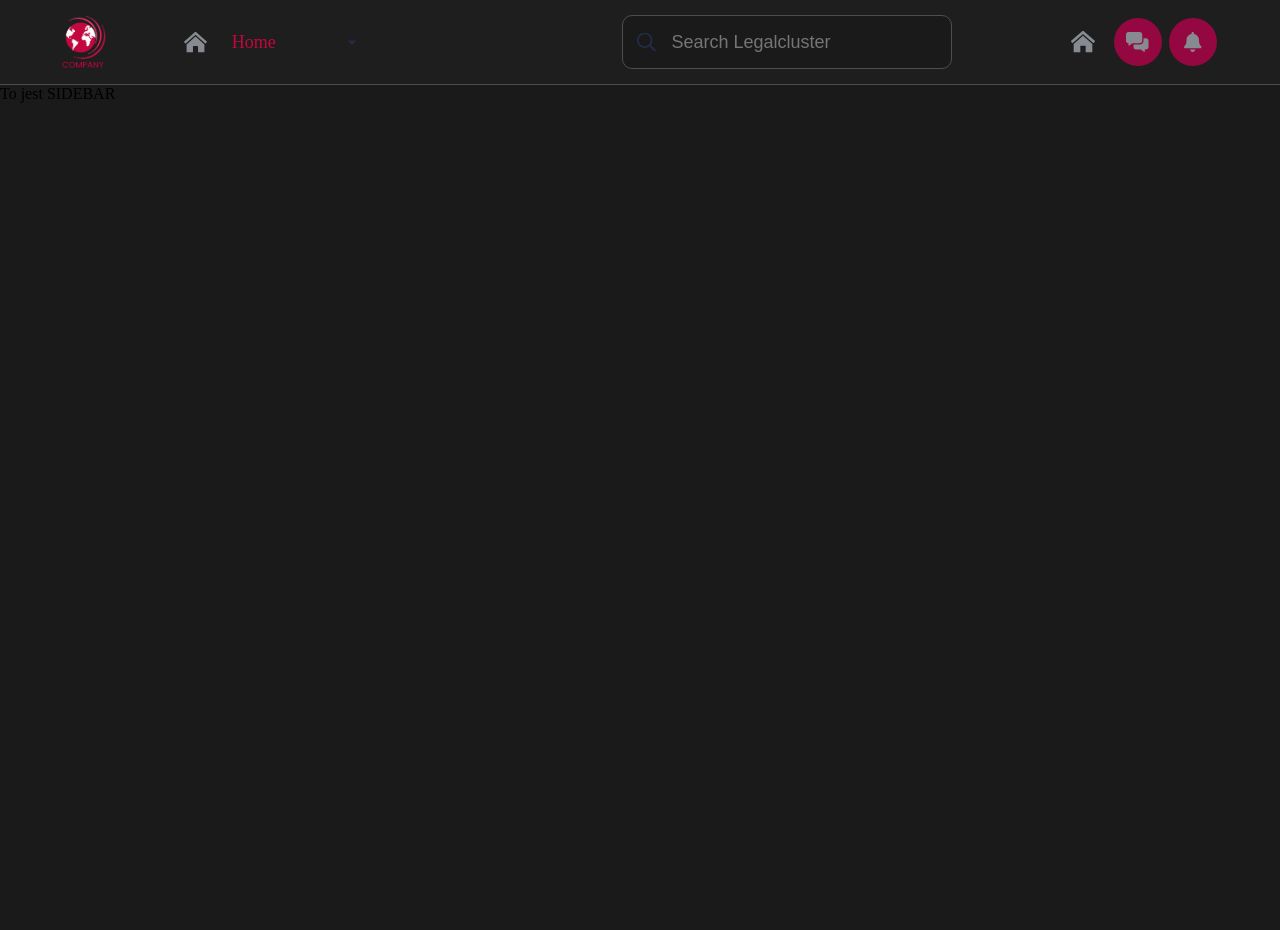
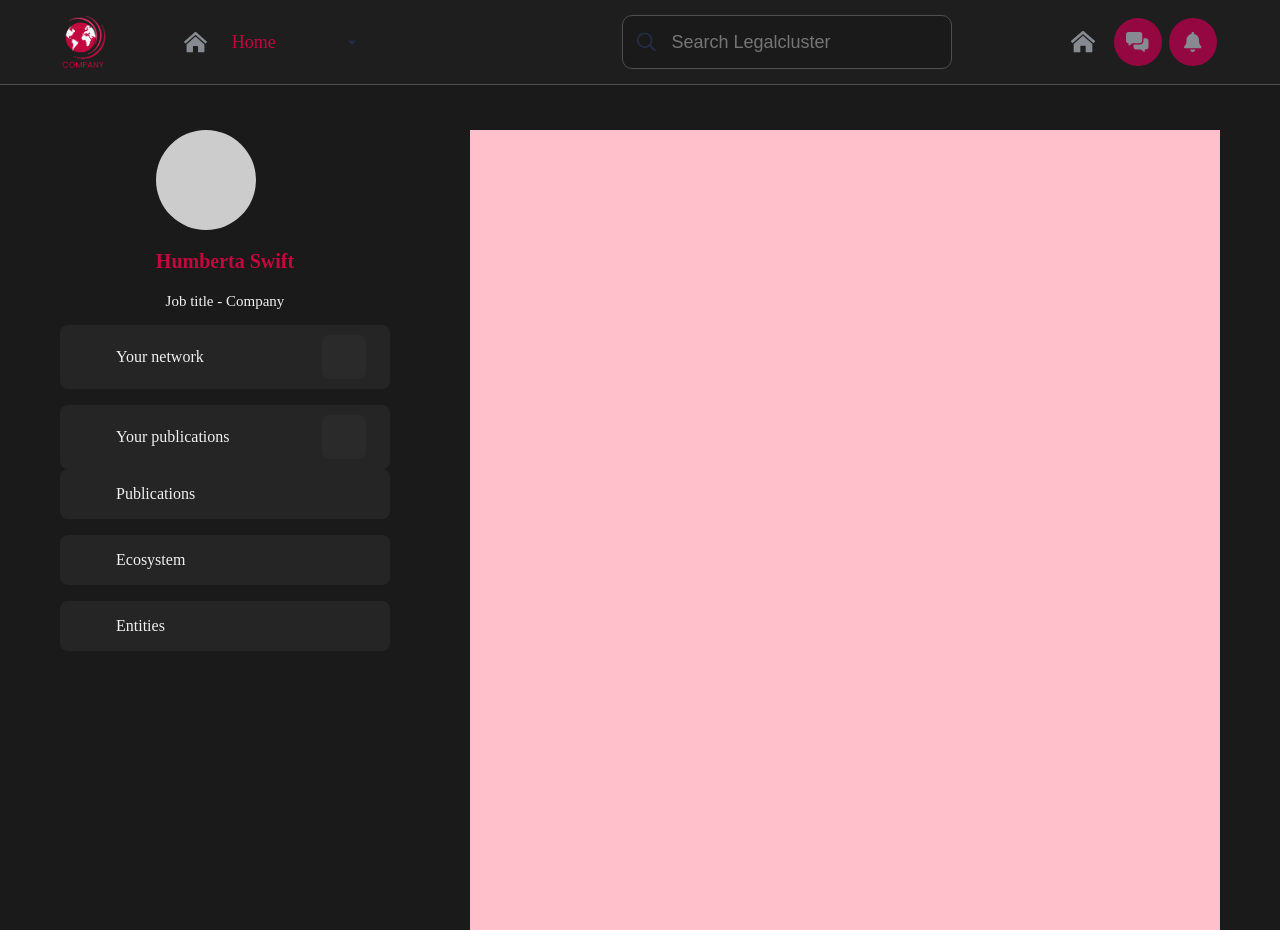
Before and after one commit to miceyjuice/react-uni-app, a React (Create React App) app: page / in a window 1280 px wide. Before the commit the page ends 800 px from the top, so only its background shows below. Built offline with nearby package versions, Linux system fonts and the light colour scheme.

Commit message:
working on sidebar

```diff
--- a/src/components/MainPage/MainPage.tsx
+++ b/src/components/MainPage/MainPage.tsx
@@ -1,12 +1,17 @@
 import { FC } from "react";
 import Navbar from "../Navbar/Navbar";
 import SideBar from "../Sidebar/Sidebar";
+import Wrapper from "../../styledHelpers/components/Wrapper";
+import Content from "../../styledHelpers/components/Content";
 
 export const App: FC = () => {
   return (
     <>
       <Navbar />
-      <SideBar />
+      <Wrapper>
+        <SideBar />
+        <Content />
+      </Wrapper>
     </>
   );
 };
--- a/src/components/Navbar/Navbar.tsx
+++ b/src/components/Navbar/Navbar.tsx
@@ -2,8 +2,8 @@ import { FC } from "react";
 import styled from "styled-components";
 
 import homeIcon from "../../assets/icons/house.svg";
+import dropdownIcon from "../../assets/icons/arrow-down.svg";
 import searchIcon from "../../assets/icons/search.svg";
-import dropdownIcon from "../../assets/icons/arrow-down.svg";
 import commentsIcon from "../../assets/icons/comments.svg";
 import notificationIcon from "../../assets/icons/bell.svg";
 
@@ -14,44 +14,8 @@ import Search from "../../styledHelpers/components/Search";
 import Icons from "../../styledHelpers/components/Icons";
 import Ul from "../../styledHelpers/components/Ul";
 import Li from "../../styledHelpers/components/Li";
+import StyledA from "../../styledHelpers/components/StyledA";
 import { Theme } from "../../styledHelpers/Theme";
-
-const StyledA = styled.a`
-  display: inline-block;
-  text-align: center;
-  text-decoration: none;
-  position: relative;
-
-  ::before {
-    content: "";
-    display: block;
-    position: absolute;
-    height: 100%;
-    max-height: 1.56rem;
-    width: 1.5rem;
-    left: -3rem;
-    top: 0;
-    background-image: url(${homeIcon});
-    background-position: center;
-    background-size: contain;
-    background-repeat: no-repeat;
-  }
-
-  ::after {
-    content: "";
-    display: block;
-    position: absolute;
-    height: 100%;
-    max-height: 1.56rem;
-    width: 0.5rem;
-    right: -5rem;
-    top: 0;
-    background-image: url(${dropdownIcon});
-    background-position: center;
-    background-size: contain;
-    background-repeat: no-repeat;
-  }
-`;
 
 const SearchInput = styled.input`
   padding: 0.5em 3rem;
@@ -112,7 +76,9 @@ export const App: FC = () => {
         <Menu>
           <Ul>
             <Li>
-              <StyledA>Home</StyledA>
+              <StyledA beforeImg={homeIcon} afterImg={dropdownIcon}>
+                Home
+              </StyledA>
             </Li>
           </Ul>
         </Menu>
--- a/src/components/Sidebar/Sidebar.tsx
+++ b/src/components/Sidebar/Sidebar.tsx
@@ -1,7 +1,109 @@
 import React, { FC } from "react";
+import styled from "styled-components";
+import Theme from "../../styledHelpers/Theme";
+
+import StyledA from "../../styledHelpers/components/StyledA";
+
+const AddButton = styled.button`
+  width: 2.75rem;
+  height: 2.75rem;
+  background-color: ${Theme.Colors.darkGrey};
+  border: none;
+  border-radius: 0.5rem;
+`;
+
+const ProfileSection = styled.div`
+  text-align: center;
+  display: flex;
+  justify-content: center;
+  flex-wrap: wrap;
+`;
+const PersonBlock = styled.div``;
+const PersonImage = styled.div`
+  width: 6.25rem;
+  height: 6.25rem;
+  border-radius: 50%;
+  background-color: #ccc;
+`;
+const PersonFullName = styled.h3`
+  flex-basis: 100%;
+  font-size: ${Theme.FontSizes[20]};
+  font-weight: ${Theme.FontWeights.semibold};
+  color: ${Theme.Colors.red};
+`;
+const PersonJob = styled.p`
+  font-size: ${Theme.FontSizes[15]};
+  font-weight: ${Theme.FontWeights.light};
+  color: ${Theme.Colors.white};
+`;
+
+const ProfileOptions = styled.div``;
+const StyledUl = styled.ul`
+  display: flex;
+  flex-wrap: wrap;
+  gap: 1rem;
+  list-style-type: none;
+  width: 20.625rem;
+  margin: 0;
+  padding: 0;
+`;
+const StyledLi = styled.li`
+  display: flex;
+  justify-content: space-between;
+  width: 100%;
+  align-items: center;
+  padding: 1rem 1.5rem;
+  max-height: 4rem;
+  background-color: #262525;
+  border-radius: 0.5rem;
+`;
+
+const SideMenu = styled.div``;
+
+const StyledWrapper = styled.div`
+  flex-basis: 20%;
+  flex-wrap: wrap;
+  justify-content: center;
+  color: ${Theme.Colors.white};
+`;
 
 export const App: FC = () => {
-  return <div> To jest SIDEBAR </div>;
+  return (
+    <StyledWrapper>
+      <ProfileSection>
+        <PersonBlock>
+          <PersonImage />
+          <PersonFullName>Humberta Swift</PersonFullName>
+          <PersonJob>Job title - Company</PersonJob>
+        </PersonBlock>
+        <ProfileOptions>
+          <StyledUl>
+            <StyledLi>
+              <StyledA padding={'2rem'} beforeImg={""}> Your network </StyledA>
+              <AddButton />
+            </StyledLi>
+            <StyledLi>
+              <StyledA padding={'2rem'} beforeImg={""}> Your publications </StyledA>
+              <AddButton />
+            </StyledLi>
+          </StyledUl>
+        </ProfileOptions>
+      </ProfileSection>
+      <SideMenu>
+        <StyledUl>
+          <StyledLi>
+            <StyledA padding={'2rem'} beforeImg={""}>Publications</StyledA>
+          </StyledLi>
+          <StyledLi>
+            <StyledA padding={'2rem'} beforeImg={""}>Ecosystem</StyledA>
+          </StyledLi>
+          <StyledLi>
+            <StyledA padding={'2rem'} beforeImg={""}>Entities</StyledA>
+          </StyledLi>
+        </StyledUl>
+      </SideMenu>
+    </StyledWrapper>
+  );
 };
 
 export default App;
--- /dev/null
+++ b/src/styledHelpers/components/Content.ts
@@ -0,0 +1,10 @@
+import styled from "styled-components";
+
+export const Content = styled.div`
+  flex-basis: 70%;
+  width: 100%;
+  height: 100vh;
+  background-color: pink;
+`;
+
+export default Content;
--- /dev/null
+++ b/src/styledHelpers/components/StyledA.ts
@@ -0,0 +1,41 @@
+import styled from "styled-components";
+
+export const StyledA = styled("a")<{beforeImg: string,afterImg?: string,padding?: string}>`
+  display: inline-block;
+  text-align: center;
+  text-decoration: none;
+  position: relative;
+  padding-left: ${({padding}) => padding ? padding : '0'};
+
+  ::before {
+    content: "";
+    display: block;
+    position: absolute;
+    height: 100%;
+    max-height: 1.56rem;
+    width: 1.5rem;
+    left: -3rem;
+    top: 0;
+    background-image: ${(props) => `url('${props.beforeImg}')`};
+    background-position: center;
+    background-size: contain;
+    background-repeat: no-repeat;
+  }
+
+  ::after {
+    content: "";
+    display: ${(props) => (props.afterImg ? "block" : "none")};
+    position: absolute;
+    height: 100%;
+    max-height: 1.56rem;
+    width: 0.5rem;
+    right: -5rem;
+    top: 0;
+    background-image: ${(props) => `url('${props.afterImg}')`};
+    background-position: center;
+    background-size: contain;
+    background-repeat: no-repeat;
+  }
+`;
+
+export default StyledA;
--- /dev/null
+++ b/src/styledHelpers/components/Wrapper.ts
@@ -0,0 +1,10 @@
+import styled from "styled-components";
+
+export const Wrapper = styled.div`
+  display: flex;
+  padding: 2.81rem 3.75rem 0 3.75rem;
+  min-height: 100vh;
+  gap: 5rem;
+`;
+
+export default Wrapper;
```
